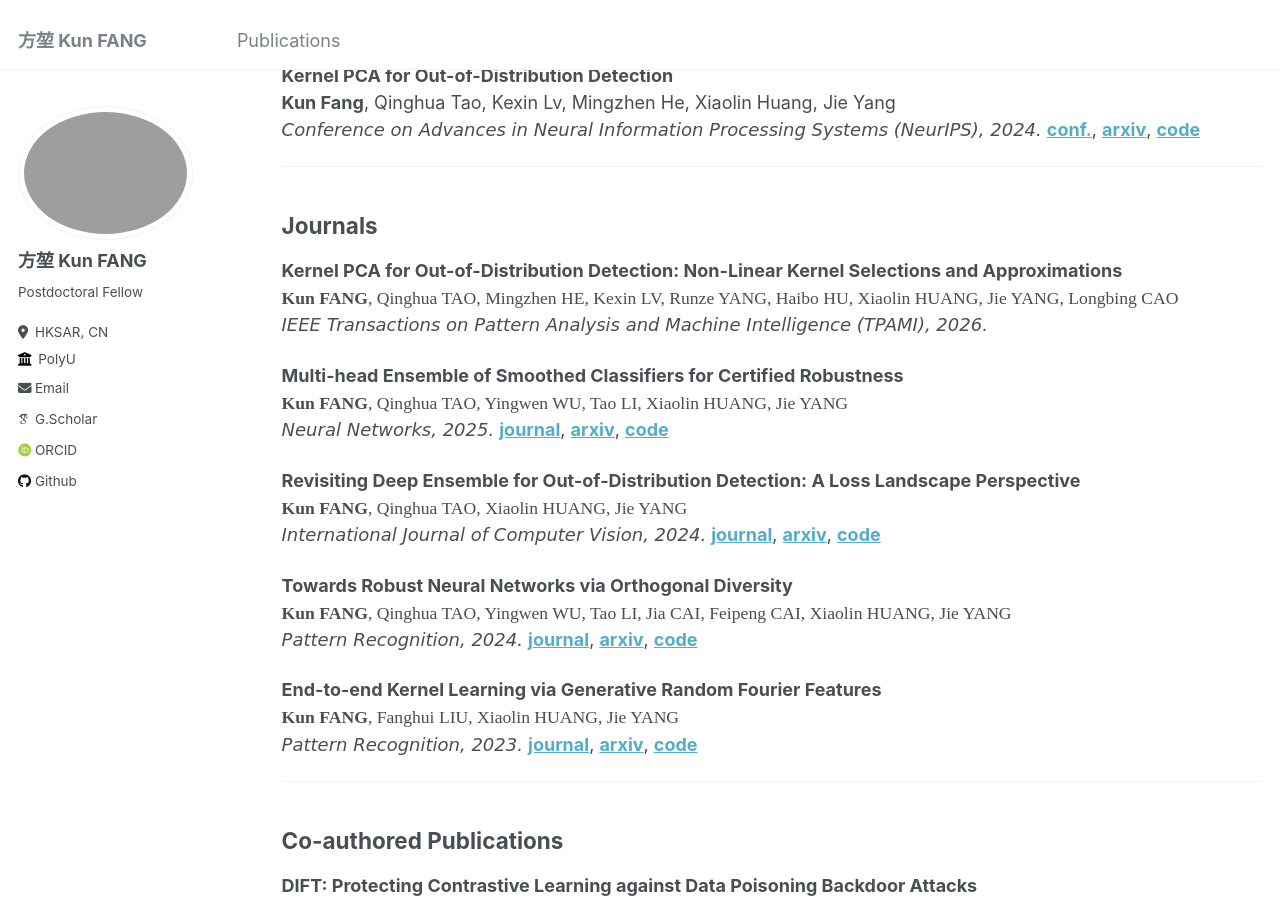
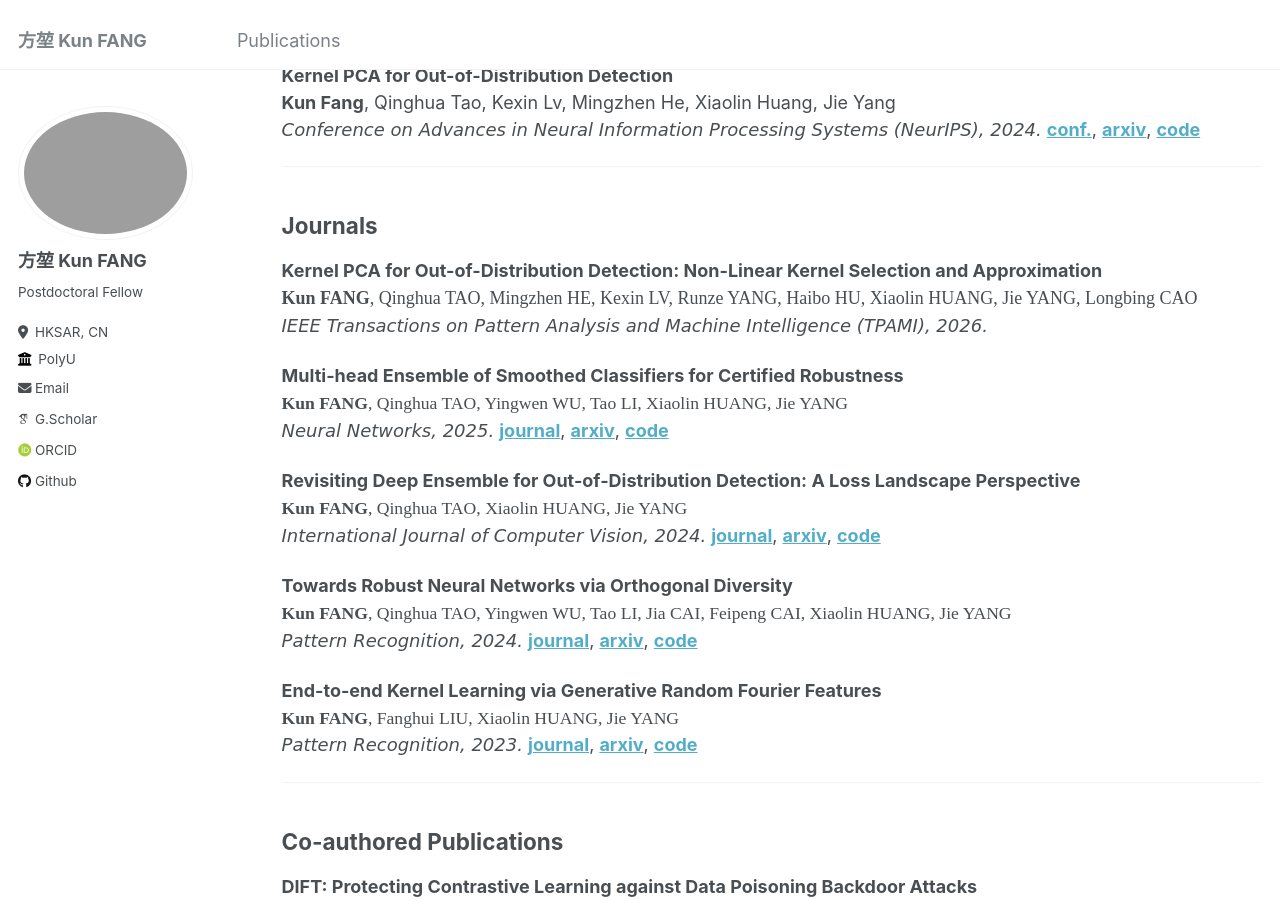
Before and after one commit to fanghenshaometeor/fanghenshaometeor.github.io, a Jekyll site: the page built from _pages/publications.md, in a window 1280 px wide and 900 px high, scrolled down 445 px. Built offline with Jekyll 4.4.1, drawn with Linux system fonts in a browser that asks for light colours; some web fonts are replaced.

Commit message:
update-pub

```diff
--- a/_pages/publications.md
+++ b/_pages/publications.md
@@ -39,8 +39,8 @@ author_profile: true
 
 ## Journals
 
-**Kernel PCA for Out-of-Distribution Detection: Non-Linear Kernel Selections and Approximations**
-<span style="font-family:Segoe Print; font-size:0.98em;">**Kun FANG**, Qinghua TAO, Mingzhen HE, Kexin LV, Runze YANG, Haibo HU, Xiaolin HUANG, Jie YANG, Longbing CAO</span>
+**Kernel PCA for Out-of-Distribution Detection: Non-Linear Kernel Selection and Approximation**
+<span style="font-family:Ink Free; font-size:1em;">**Kun FANG**, Qinghua TAO, Mingzhen HE, Kexin LV, Runze YANG, Haibo HU, Xiaolin HUANG, Jie YANG, Longbing CAO</span>
 <span style="font-family:comic sans ms; font-size:1em;">*IEEE Transactions on Pattern Analysis and Machine Intelligence (TPAMI), 2026.*</span>
 
 **Multi-head Ensemble of Smoothed Classifiers for Certified Robustness**
```
